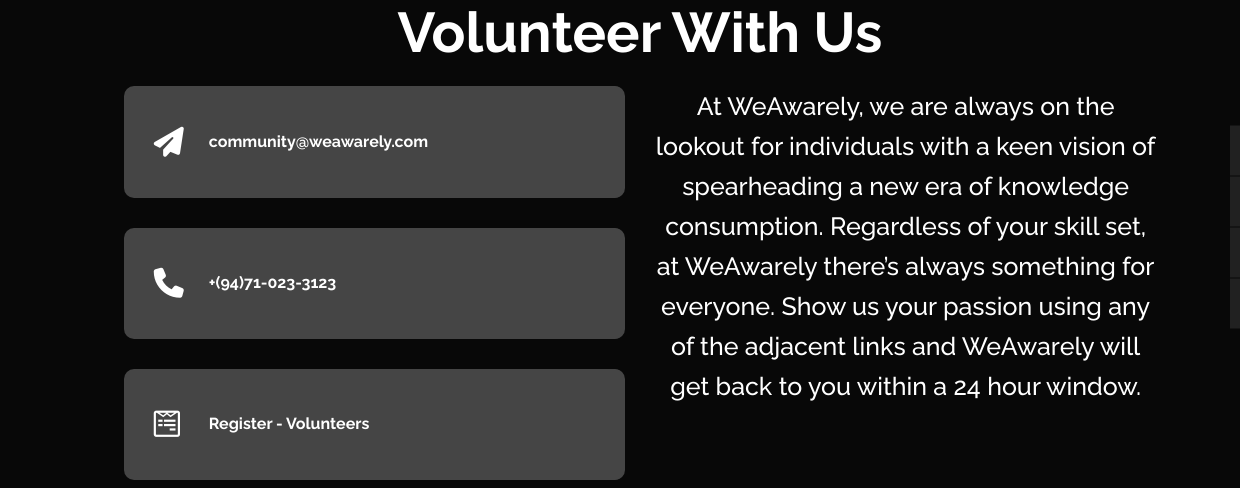
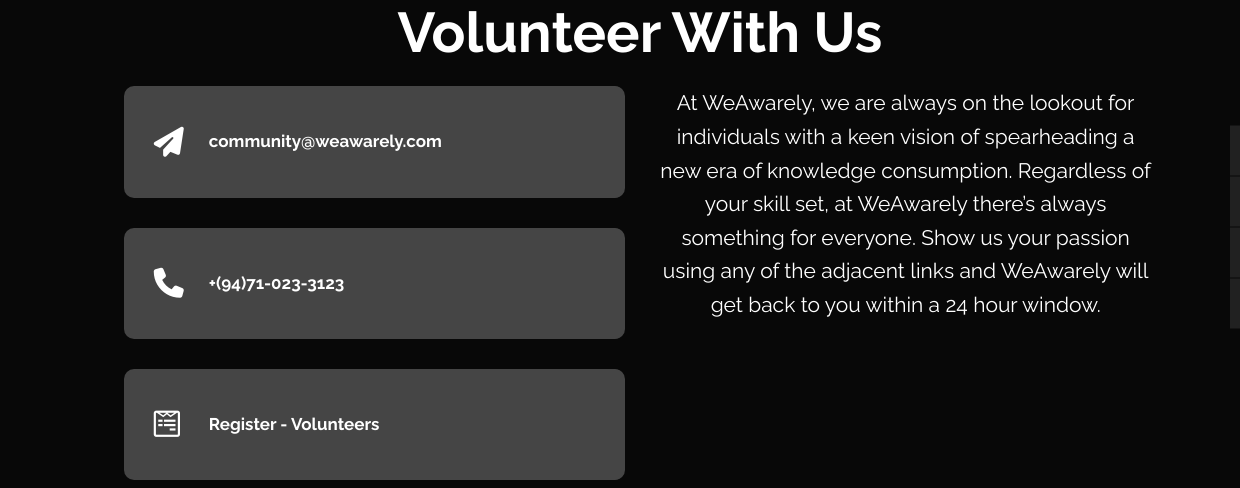
Before and after one commit to ayesh99747/weawarely-website, a plain HTML site: page index.html in a window 1280 px wide. Both pictures are taken after a click on the link "Volunteer With Us". Shown: the part 173-661 px from the top of the page, 0-1240 px from the left. Drawn offline with Linux system fonts and the light colour scheme.

Commit message:
added a few more changes

```diff
--- a/index.html
+++ b/index.html
@@ -144,6 +144,7 @@
                     <br>
                     <div class="row justify-content-center" data-animate="fadeInUp">
                         <div class="contact-row">
+                            <i class="fab fa-wpforms"></i>
                             <a href="https://wa.me/94710333123?text=Hello" target="_blank">Register -
                                 Clients</a><br>
                         </div>
@@ -210,22 +211,22 @@
                                 <div class="contact-box">
                                     <div class="contact-row">
                                         <i class="fas fa-paper-plane"></i>
-                                        <a href="mailto:community@weawarely.com"
+                                        <a style="font-size:17px" href="mailto:community@weawarely.com"
                                            target="_blank">community@weawarely.com</a><br><br>
                                     </div>
                                     <div class="contact-row">
                                         <i class="fas fa-phone"></i>
-                                        <a href="callto: +(94)71-023-3123"> +(94)71-023-3123</a><br><br>
+                                        <a style="font-size:17px" href="callto: +(94)71-023-3123"> +(94)71-023-3123</a><br><br>
                                     </div>
                                     <div class="contact-row">
                                         <i class="fab fa-wpforms"></i>
-                                        <a href="https://docs.google.com/forms/d/e/1FAIpQLSfpCdsJqsP9-8fxtlmJlbVCPdPz9VnZnW483hQuwCN1WF7UDQ/viewform"
+                                        <a style="font-size:17px" href="https://docs.google.com/forms/d/e/1FAIpQLSfpCdsJqsP9-8fxtlmJlbVCPdPz9VnZnW483hQuwCN1WF7UDQ/viewform"
                                            target="_blank">Register - Volunteers</a><br><br>
                                     </div>
                                 </div>
                             </div>
                             <div class="col-md-6 animate" data-animate="fadeInUp">
-                                <span class="get-in-touch-box">At WeAwarely, we are always on the lookout for individuals with a keen vision of spearheading a new era of knowledge consumption. Regardless of your skill set, at WeAwarely there’s always something for everyone. Show us your passion using any of the adjacent links and WeAwarely will get back to you within a 24 hour window. </span>
+                                <p style="font-size:21px">At WeAwarely, we are always on the lookout for individuals with a keen vision of spearheading a new era of knowledge consumption. Regardless of your skill set, at WeAwarely there’s always something for everyone. Show us your passion using any of the adjacent links and WeAwarely will get back to you within a 24 hour window. </p>
                             </div>
                         </div>
                     </div>
@@ -248,7 +249,7 @@
                         <h2>Partner With Us</h2>
                     </div>
                     <div class="md-6 animate" data-animate="fadeInDown">
-                        <span class="get-in-touch-box">Latest youth unemployment reports indicate that the “stark reality is that Sri Lanka faces a shortage of skilled labor”. At WeAwarely, we believe that exposure to the right content would be a stepping stone in the right direction. Currently, WeAwarely is fully run by a group of students with a grand vision to uplift habits of content consumption in our youth. If you are a visionary leader/VC/Angel/startup incubator with a shared vision as WeAwarely please drop us a message at <a href="mailto:founders@weawarely.com" target="_blank">founders@weawarely.com</a> . We openly welcome any partnerships that would allow us to do better for the community.</span>
+                        <p style="font-size:21px">Latest youth unemployment reports indicate that the “stark reality is that Sri Lanka faces a shortage of skilled labor”. At WeAwarely, we believe that exposure to the right content would be a stepping stone in the right direction. Currently, WeAwarely is fully run by a group of students with a grand vision to uplift habits of content consumption in our youth. If you are a visionary leader/VC/Angel/startup incubator with a shared vision as WeAwarely please drop us a message at <a href="mailto:founders@weawarely.com" target="_blank">founders@weawarely.com</a> . We openly welcome any partnerships that would allow us to do better for the community.</p>
                     </div>
                 </div>
             </div>
```
